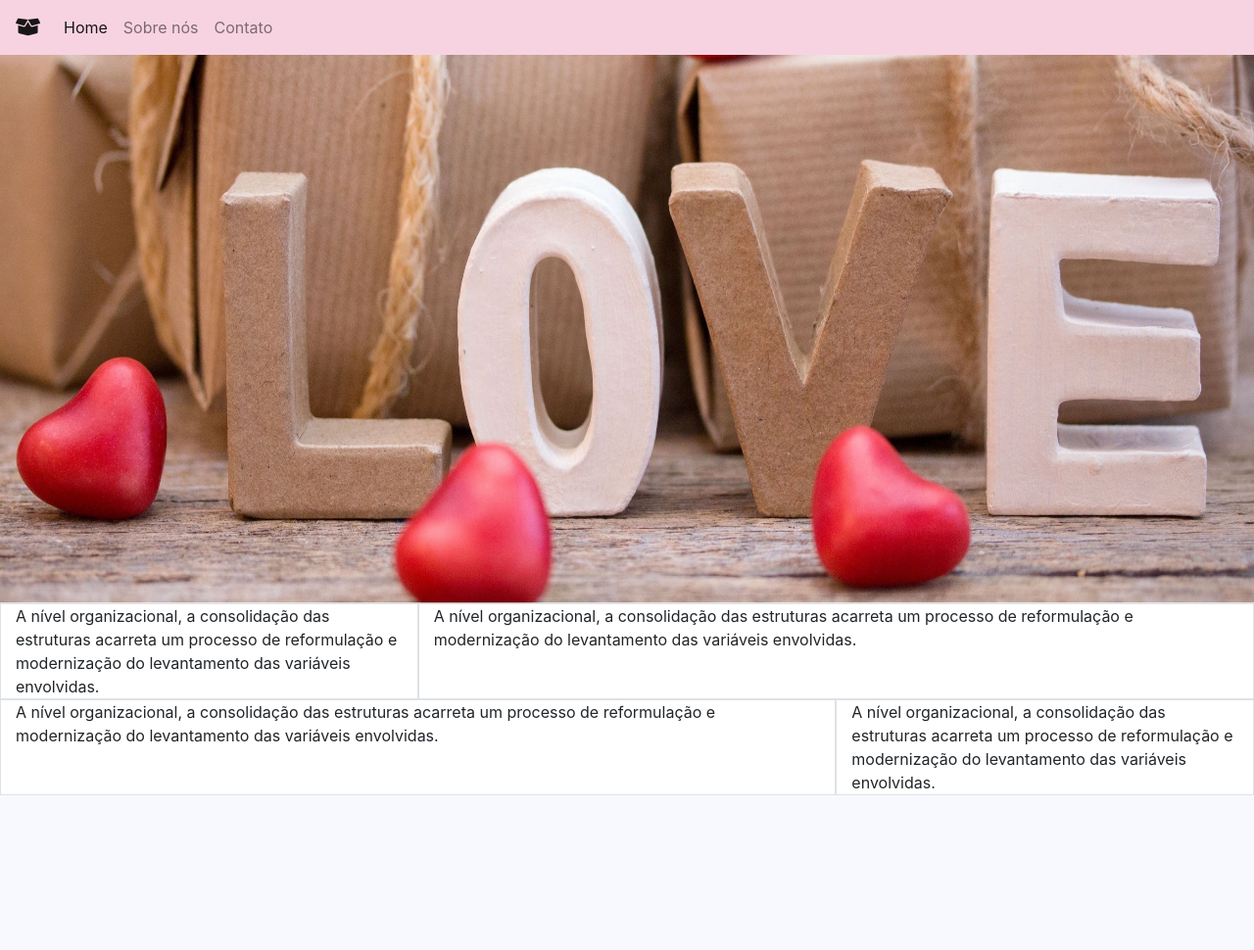
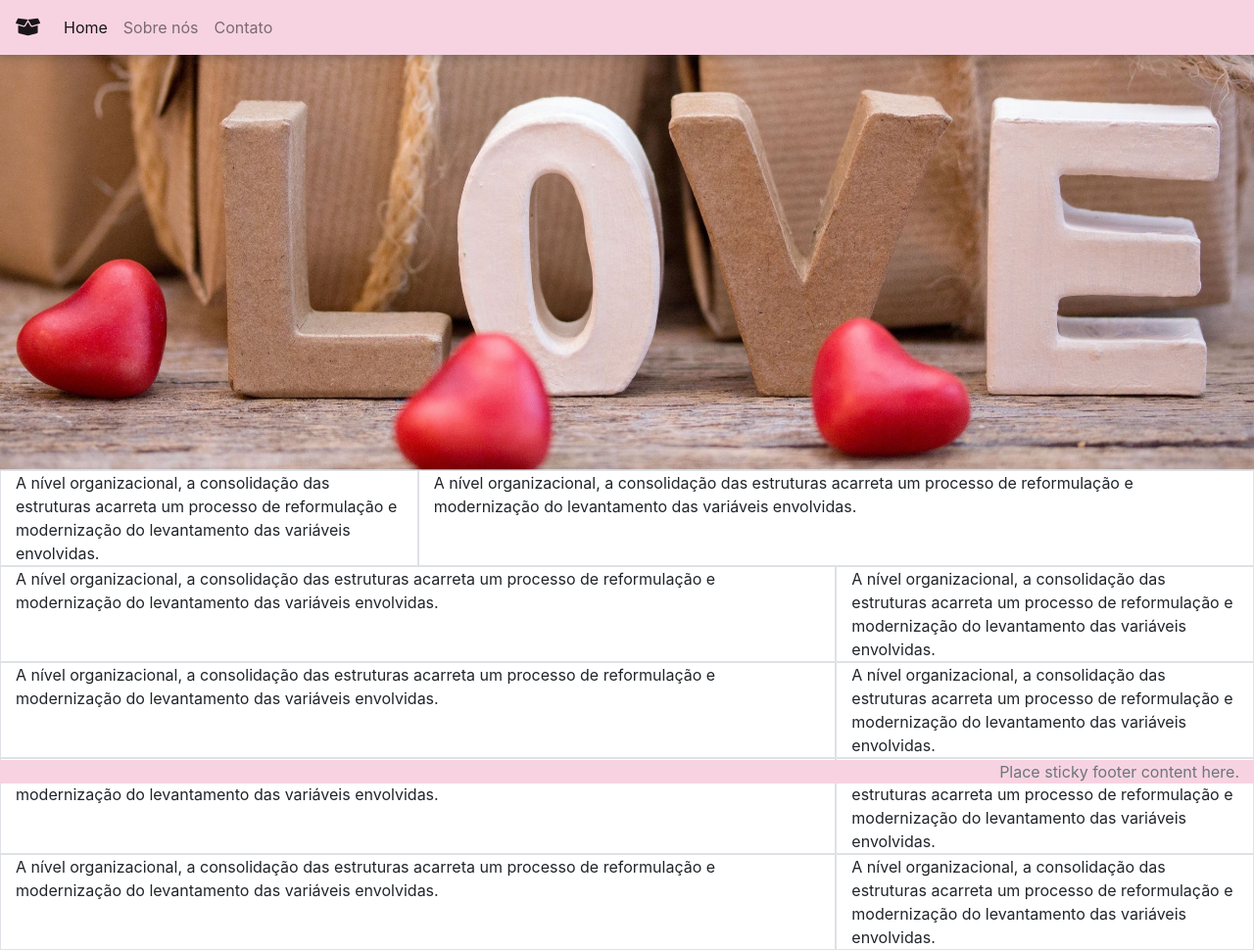
Before and after one commit to projetoudf/interdisciplinarII, a PHP site: page / in a window 1280 px wide. Shown: the whole page at 98% size. Before the commit the page ends 812 px from the top, so only its background shows below. Run offline with PHP 8.4, Linux system fonts and the light colour scheme.

Commit message:
footer adicionado. sompra no menu. pastas

```diff
--- a/base.php
+++ b/base.php
@@ -19,6 +19,10 @@
 
         <h4>Este é o arquivo base. Ele já contêm o bootstrap, jquery, popper do bootstrap 4.0 e um menu. Utilize como base para novas páginas.</h4>
 
+
+
+        <?php include "footer.php";
+      ?>
     <!-- Optional JavaScript -->
     <!-- jQuery first, then Popper.js, then Bootstrap JS -->
     <script src="https://code.jquery.com/jquery-3.3.1.slim.min.js" integrity="sha384-q8i/X+965DzO0rT7abK41JStQIAqVgRVzpbzo5smXKp4YfRvH+8abtTE1Pi6jizo" crossorigin="anonymous"></script>
--- /dev/null
+++ b/footer.php
@@ -0,0 +1,5 @@
+<footer class="footer fixed-bottom mt-2">
+    <div class="container-fluid" style="background-color: #F7D3E1;">
+        <div class="text-muted text-right">Place sticky footer content here.</div>
+    </div>
+</footer>
--- a/index.php
+++ b/index.php
@@ -15,11 +15,10 @@
 
     <style>
         .banner{
-            height: 70vh;
+            height: 60vh;
             width: 100%;
-            background-image: url("title.jpg");
+            background-image: url("img/title.jpg");
             background-size: 100% 100%;
-            background-position: 50% 50%;
             background-repeat: no-repeat;
         }
         .posts {
@@ -48,9 +47,29 @@
                 <div class="col-sm-4 border">A nível organizacional, a consolidação das estruturas acarreta um processo de reformulação e modernização do levantamento das variáveis envolvidas.
 </div>
             </div>
+            <div class="row">
+                <div class="col-sm-8 border">A nível organizacional, a consolidação das estruturas acarreta um processo de reformulação e modernização do levantamento das variáveis envolvidas.
+</div>
+                <div class="col-sm-4 border">A nível organizacional, a consolidação das estruturas acarreta um processo de reformulação e modernização do levantamento das variáveis envolvidas.
+</div>
+            </div>
+            <div class="row">
+                <div class="col-sm-8 border">A nível organizacional, a consolidação das estruturas acarreta um processo de reformulação e modernização do levantamento das variáveis envolvidas.
+</div>
+                <div class="col-sm-4 border">A nível organizacional, a consolidação das estruturas acarreta um processo de reformulação e modernização do levantamento das variáveis envolvidas.
+</div>
+            </div>
+            <div class="row">
+                <div class="col-sm-8 border">A nível organizacional, a consolidação das estruturas acarreta um processo de reformulação e modernização do levantamento das variáveis envolvidas.
+</div>
+                <div class="col-sm-4 border">A nível organizacional, a consolidação das estruturas acarreta um processo de reformulação e modernização do levantamento das variáveis envolvidas.
+</div>
+            </div>
         </div>
 
 
+        <?php include "footer.php";
+      ?>
     <!-- Optional JavaScript -->
     <!-- jQuery first, then Popper.js, then Bootstrap JS -->
     <script src="https://code.jquery.com/jquery-3.3.1.slim.min.js" integrity="sha384-q8i/X+965DzO0rT7abK41JStQIAqVgRVzpbzo5smXKp4YfRvH+8abtTE1Pi6jizo" crossorigin="anonymous"></script>
--- a/menu.php
+++ b/menu.php
@@ -1,4 +1,5 @@
-<nav class="navbar navbar-expand-lg navbar-light" style="background-color: #F7D3E1">
+<nav class="navbar navbar-expand-lg navbar-light fixed-top" style="background-color: #F7D3E1; box-shadow: 1px 1px 9px 3px rgba(41,41,41,.25);
+;">
   <a class="navbar-brand" href="#"><i class="fas fa-box-open"></i></a>
   <button class="navbar-toggler" type="button" data-toggle="collapse" data-target="#navbarSupportedContent" aria-controls="navbarSupportedContent" aria-expanded="false" aria-label="Toggle navigation">
     <span class="navbar-toggler-icon"></span>
```
Also changed, not shown: img/title.jpg (renamed from title.jpg), img/york.png (renamed from york.png), img/yotk2.png (renamed from yotk2.png), love_heart_gift_box_115407_2560x1440.jpg (deleted), romantic_love_gift_heart-2560x1440.jpg (deleted), york2.png (deleted).
